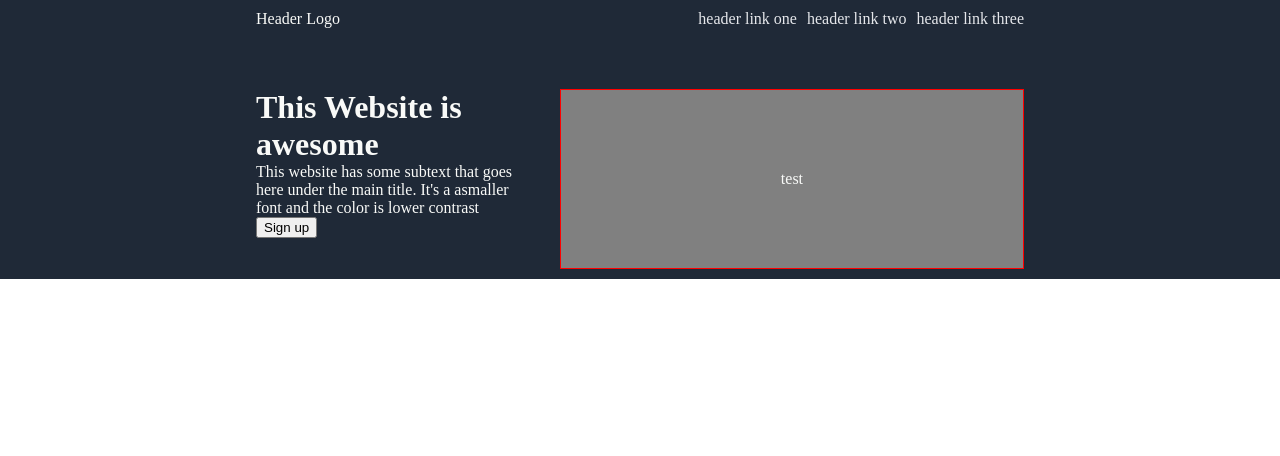
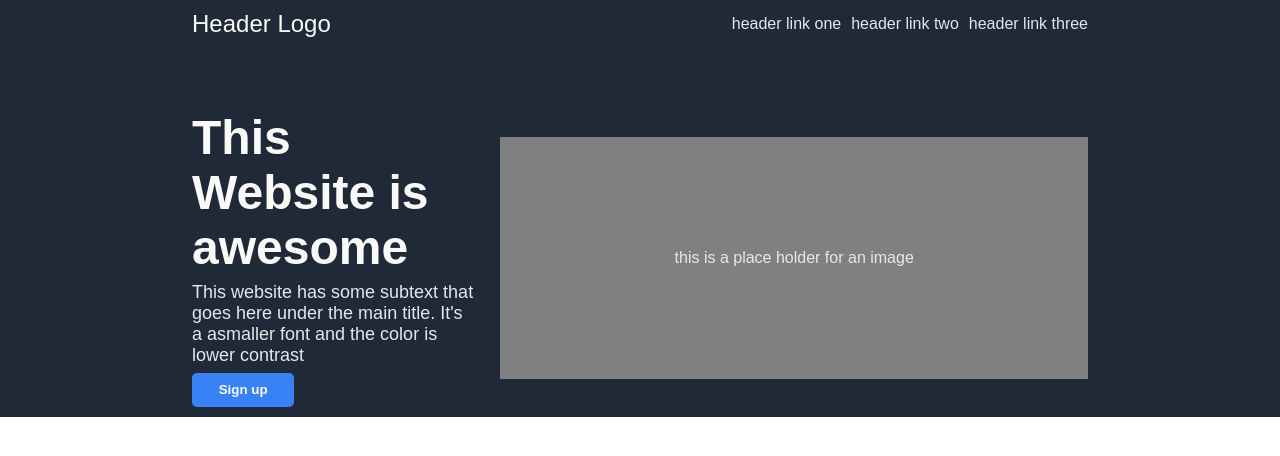
Before and after one commit to bresek/landing-page, a plain HTML site: page index.html in a window 1280 px wide. Drawn offline with Linux system fonts and the light colour scheme.

Commit message:
styled first section

```diff
--- a/index.html
+++ b/index.html
@@ -21,12 +21,12 @@
         </nav>
         <div class="content">
             <div class="left">
-                <h1>This Website is awesome</h1>
-                <p>This website has some subtext that goes here under the main title. It's a asmaller font and the color is lower contrast</p>
-                <button>Sign up</button>
+                <h1 class="mainText">This Website is awesome</h1>
+                <p class="secondaryText">This website has some subtext that goes here under the main title. It's a asmaller font and the color is lower contrast</p>
+                <button type="button">Sign up</button>
             </div>
             <div class="right">
-                test
+                this is a place holder for an image
             </div>
         </div>
     </header>
--- a/style.css
+++ b/style.css
@@ -1,8 +1,10 @@
 * {
     margin: 0;
+    font-family: sans-serif;
 }
 body{
     height:100%;
+
 }
 
 nav li{
@@ -17,15 +19,36 @@ ul{
 
 }
 
+button, .logo, .mainText{
+    color: #F9FAF8;
+
+}
+button{
+    background-color: #3882F6;
+    padding: .7em 2em;
+    border: #3882F6;
+    border-radius: 5px;
+    font-weight: bold;
+
+}
+
+nav a, .secondaryText, .right{
+    color: #e5e7eb;
+
+}
+
 nav a{
     text-decoration: none;
-    color: #e5e7eb;
+
 }
+
+
 header{
     background-color:#1f2937 ;
-    color: #F9FAF8;
-    padding: 10px 20%;
+    padding: 10px 15%;
 }
+
+
 nav{
     display: flex;
     justify-content: space-between;
@@ -33,6 +56,21 @@ nav{
     padding: 0 0 8% 0;
 
 }
+.logo{
+    font-size: 24px;
+}
+.mainText{
+    font-size: 48px;
+    font-weight: bolder;
+}
+
+
+.secondaryText{
+    font-size: 18px;
+    margin: .4em 0;
+}
+
+
 .content{
     display: flex;
     gap: 24px;
@@ -40,6 +78,8 @@ nav{
 }
 .content .left{
     flex:1;
+
+
 }
 .content .right{
     flex:1 1 auto;
@@ -47,7 +87,6 @@ nav{
     align-self: center;
     text-align: center;
     background-color: gray;
-    border: 1px red solid;
     display: block;
-    padding: 5em;
+    padding: 7em 2em;
 }
```
